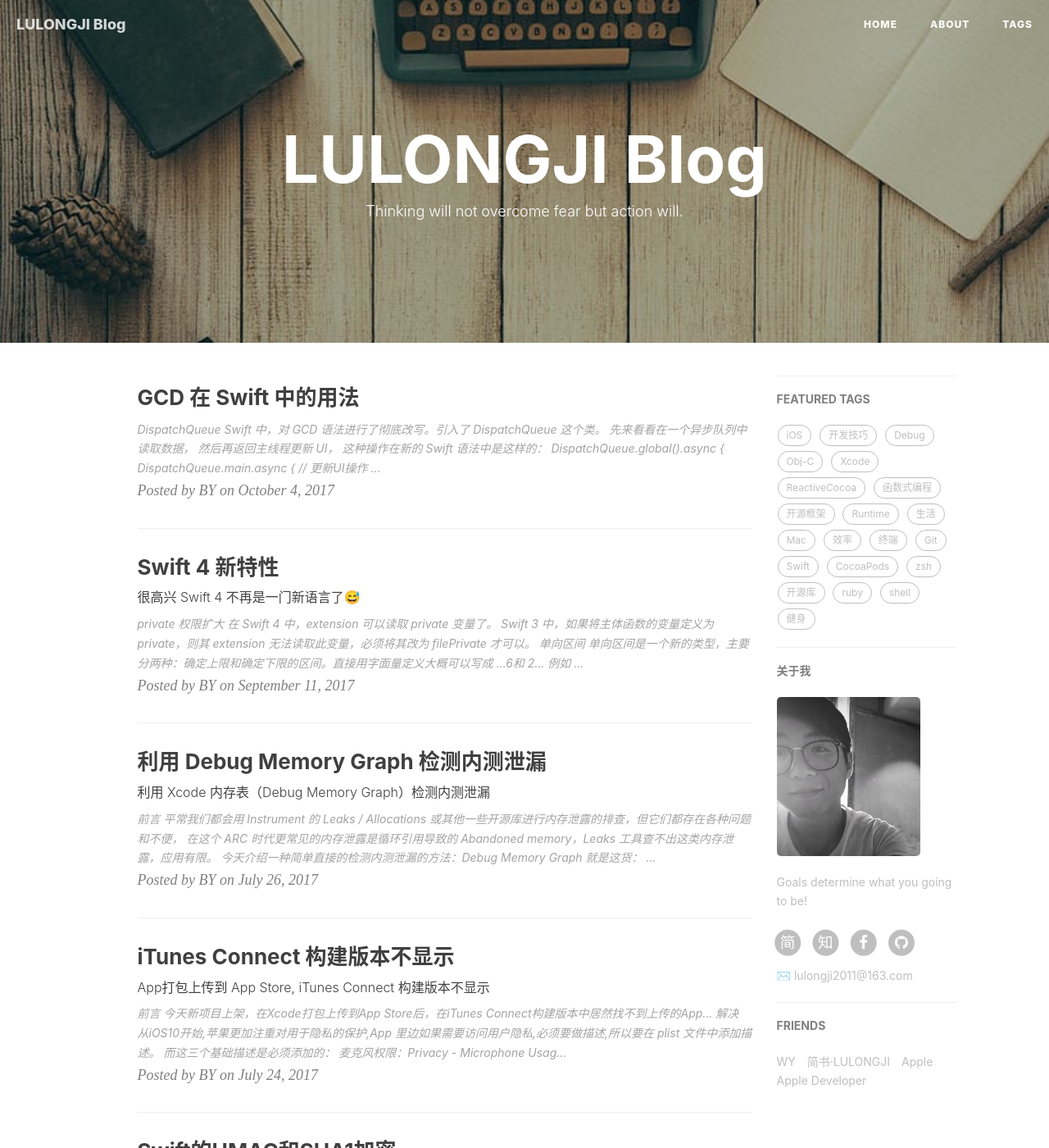
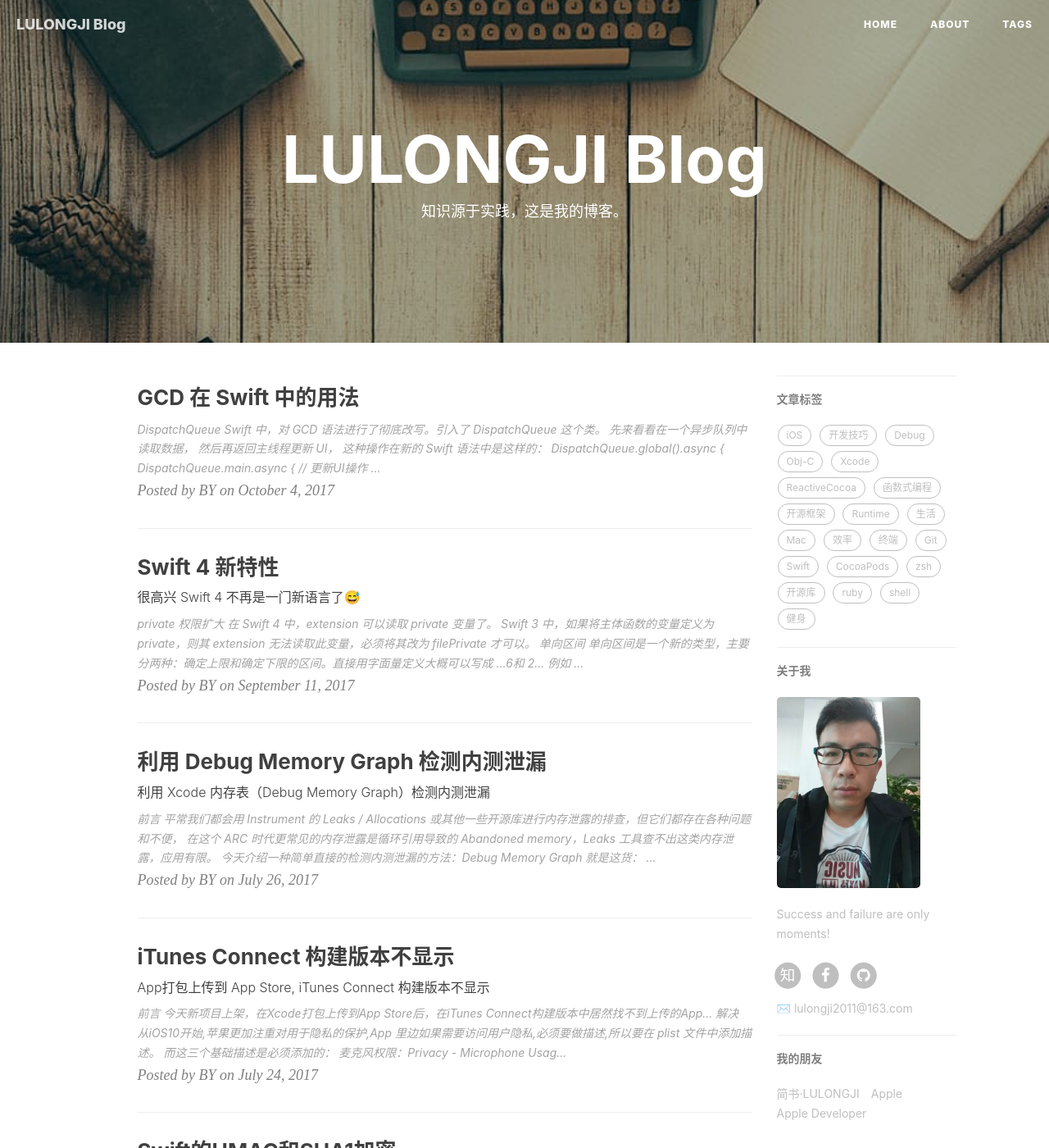
Before and after one commit to lulongji/lulongji.github.io, a Jekyll site: the page built from index.html, in a window 1280 px wide and 1400 px high. Shown: the whole window at 82% size. Built offline with Jekyll 4.4.1, drawn with Linux system fonts in a browser that asks for light colours; nearby versions of some CDN libraries; the list of posts is cut into pages by our own code; comment, search, counter and statistics services are not loaded.

Commit message:
初始化

```diff
--- a/_config.yml
+++ b/_config.yml
@@ -4,15 +4,15 @@ SEOTitle: 鲁龙基的博客 | LULONGJI Blog
 header-img: img/post-bg-desk.jpg
 email: lulongji2011@163.com
 description: "Every failure is leading towards success."
-keyword: "LULONGJI, LULONGJI Blog, 柏荧的博客, lulongji, 邱柏荧, iOS, Apple, iPhone"
+keyword: "LULONGJI, LULONGJI Blog, 鲁龙基的博客, lulongji, 鲁龙基, iOS, Apple, iPhone ,java ,spring ,linux"
 url: "http://lulongji.github.io"          # your host, for absolute URL
 baseurl: ""      # for example, '/blog' if your blog hosted on 'host/blog'
 github_repo: "https://github.com/lulongji/lulongji.github.io.git" # you code repository
 
 # Sidebar settings
 sidebar: true                           # whether or not using Sidebar.
-sidebar-about-description: "Goals determine what you going to be!"
-sidebar-avatar: /img/about-BY-gentle.jpg      # use absolute URL, seeing it's used in both `/` and `/about/`
+sidebar-about-description: "Success and failure are only moments!"
+sidebar-avatar: /img/about-LULONGJI-gentle.jpg      # use absolute URL, seeing it's used in both `/` and `/about/`
 
 
 
@@ -22,7 +22,7 @@ RSS: false
 zhihu_username:     lulongji
 github_username:    lulongji
 facebook_username:  baiying.qiu.7
-jianshu_username:   e71990ada2fd
+#jianshu_username:   e71990ada2fd
 #twitter_username:   lulongji
 
 
@@ -93,10 +93,7 @@ service-worker: true
 
 # Friends
 friends: [
-    {
-        title: "WY",
-        href: "http://zhengwuyang.com"
-    },{
+   {
         title: "简书·LULONGJI",
         href: "http://www.jianshu.com/u/e71990ada2fd"
     },{
--- a/_layouts/page.html
+++ b/_layouts/page.html
@@ -32,11 +32,11 @@ layout: default
                 col-md-10 col-md-offset-1
                 sidebar-container">
 
-                <!-- Featured Tags -->
+                <!-- 文章标签 -->
                 {% if site.featured-tags %}
                 <section>
                     <!-- no hr -->
-                    <h5><a href="{{'/tags/' | prepend: site.baseurl }}">FEATURED TAGS</a></h5>
+                    <h5><a href="{{'/tags/' | prepend: site.baseurl }}">文章标签</a></h5>
                     <div class="tags">
         				{% for tag in site.tags %}
                             {% if tag[1].size > {{site.featured-condition-size}} %}
@@ -81,11 +81,11 @@ layout: default
                 col-xs-12
                 sidebar-container
             ">
-                <!-- Featured Tags -->
+                <!-- 文章标签 -->
                 {% if site.featured-tags %}
                 <section>
                     <hr class="hidden-sm hidden-xs">
-                    <h5><a href="{{'/tags/' | prepend: site.baseurl }}">FEATURED TAGS</a></h5>
+                    <h5><a href="{{'/tags/' | prepend: site.baseurl }}">文章标签</a></h5>
                     <div class="tags">
                         {% for tag in site.tags %}
                             {% if tag[1].size > {{site.featured-condition-size}} %}
@@ -100,7 +100,7 @@ layout: default
 
                 <!-- Short About -->
                 <section class="visible-md visible-lg">
-                    <hr><h5><a href="{{'/about/' | prepend: site.baseurl }}">关于我<ABOUT ME></a></h5>
+                    <hr><h5><a href="{{'/about/' | prepend: site.baseurl }}">关于我</a></h5>
                     <div class="short-about">
                         {% if site.sidebar-avatar %}
                             <a href="{{ site.baseurl }}/about">
@@ -193,7 +193,7 @@ layout: default
                 <!-- Friends Blog -->
                 {% if site.friends %}
                 <hr>
-                <h5>FRIENDS</h5>
+                <h5>我的朋友</h5>
                 <ul class="list-inline">
                     {% for friend in site.friends %}
                         <li><a href="{{friend.href}}">{{friend.title}}</a></li>
--- a/_layouts/post.html
+++ b/_layouts/post.html
@@ -239,7 +239,7 @@ layout: default
       s.parentNode.insertBefore(o, s);
     }
 </script>
-<!-- anchor-js, Doc:http://bryanbraun.github.io/anchorjs/ -->
+<!-- anchor-js, Doc:http://lulongji.github.io/anchorjs/ -->
 <script>
     async("//cdnjs.cloudflare.com/ajax/libs/anchor-js/1.1.1/anchor.min.js",function(){
         anchors.options = {
--- a/index.html
+++ b/index.html
@@ -1,6 +1,6 @@
 ---
 layout: page
-description: "Thinking will not overcome fear but action will."
+description: "知识源于实践，这是我的博客。"
 ---
 
 {% for post in paginator.posts %}
```
Also changed, not shown: img/about-BY-gentle.jpg (deleted), img/about-LULONGJI-gentle.jpg (added).
